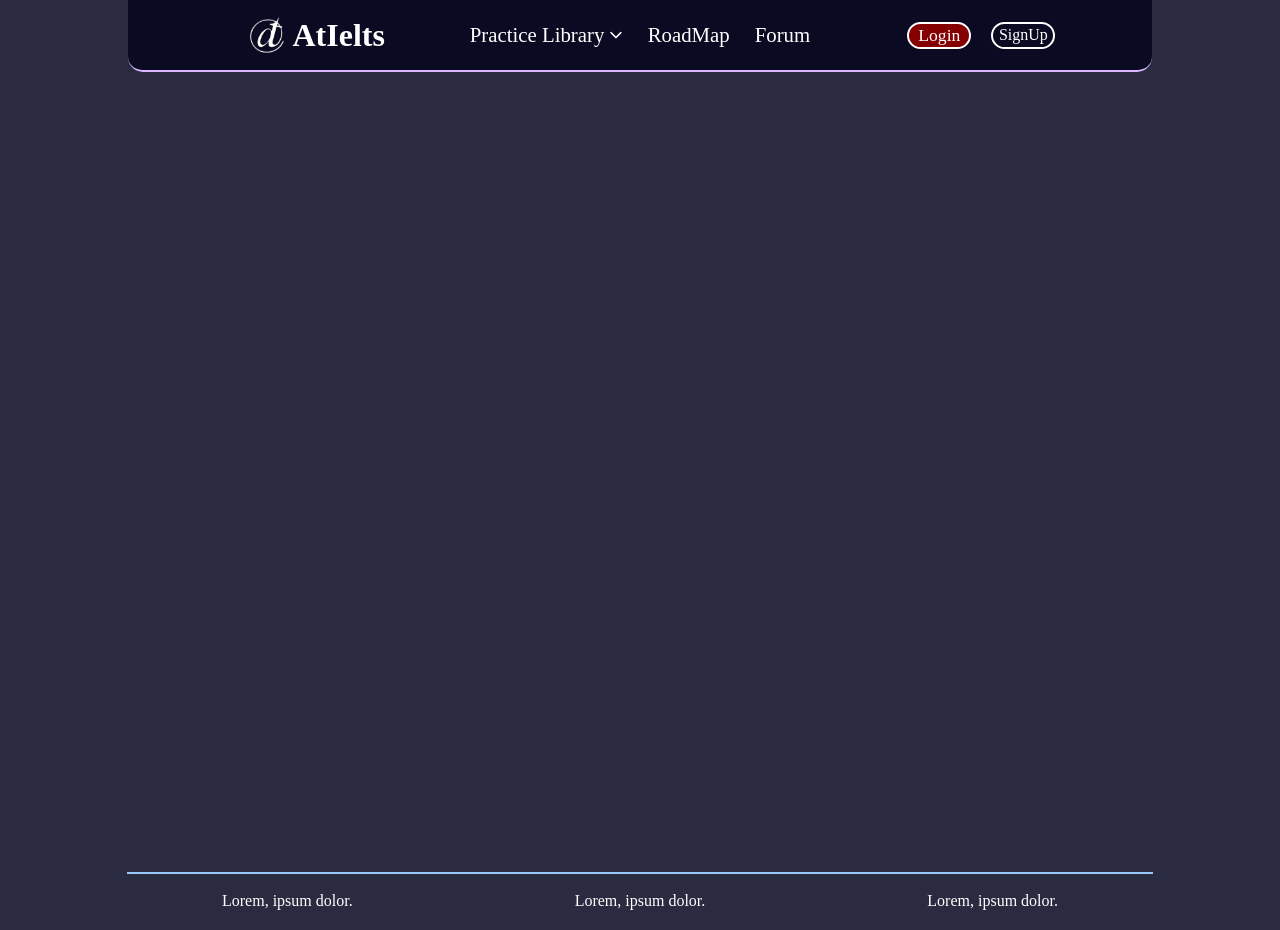
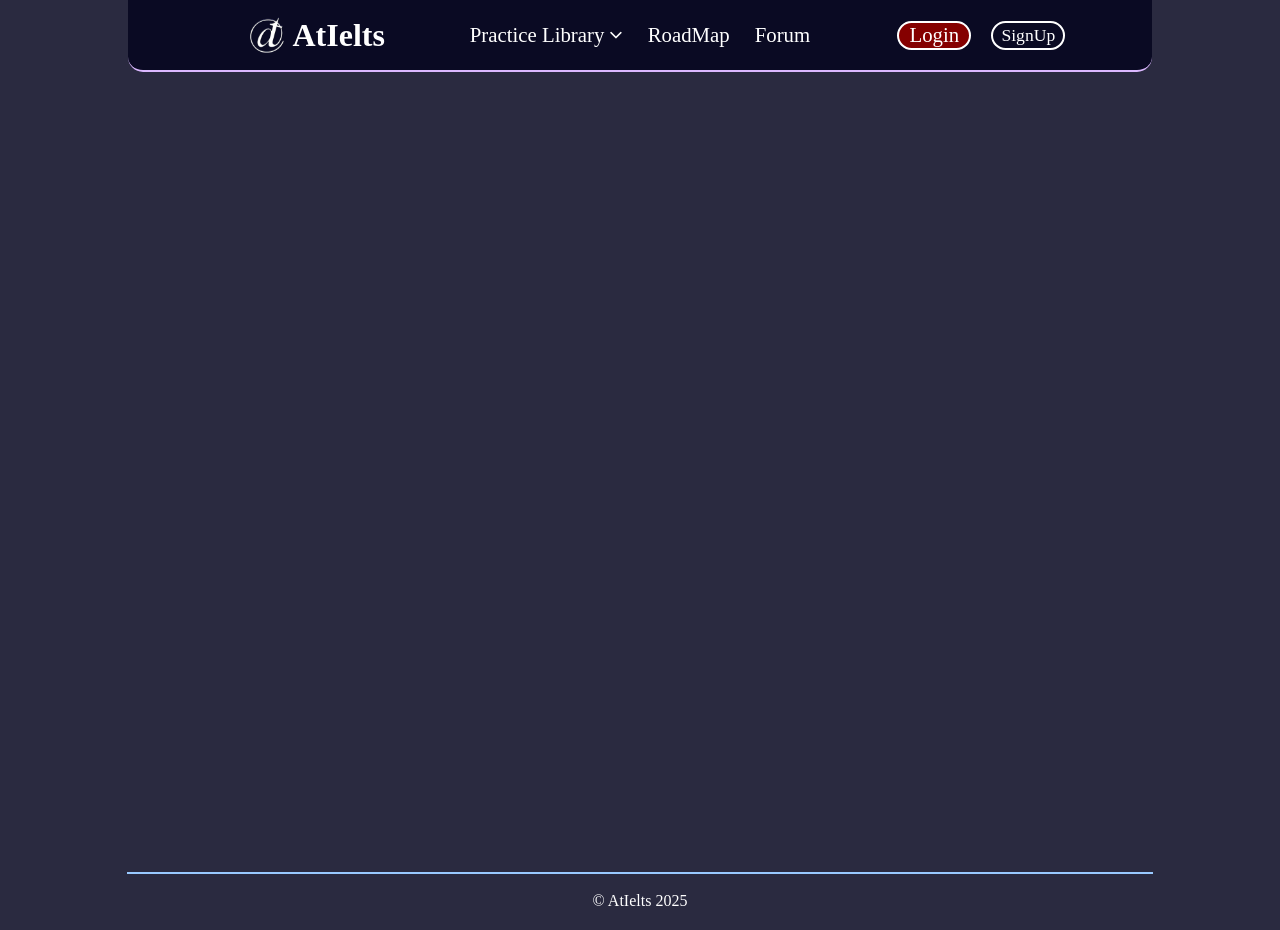
Before and after one commit to Erkhembileg0803/AtIelts, a React (Create React App) app: page /roadmap in a window 1280 px wide. Built offline with nearby package versions, Linux system fonts and the light colour scheme.

Commit message:
MainPage3

```diff
--- a/src/App.jsx
+++ b/src/App.jsx
@@ -17,7 +17,7 @@ function App() {
               <>
                 <section className="intro">
                   <h1 className="introHeading">Level Up Your <span>IELTS</span> Here.</h1>
-                  <h2>Game-Like Exam Preparation With Practice Tests</h2>
+                  <h2>Game-Like Exam Preparation With IELTS Skills.</h2>
                   <Link to="/roadmap" className="beginButton">BEGIN</Link>
                 </section>
                 <section className="about">
--- a/src/components/Footer.jsx
+++ b/src/components/Footer.jsx
@@ -3,9 +3,7 @@ function Footer(){
     return <footer>
             <hr />
             <ul className="footer-text">
-            <li>Lorem, ipsum dolor.</li>
-            <li>Lorem, ipsum dolor.</li>
-            <li>Lorem, ipsum dolor.</li>
+            <li>&copy; AtIelts 2025</li>
             </ul>
         </footer>
 }
--- a/src/styles/header.css
+++ b/src/styles/header.css
@@ -113,10 +113,10 @@ header .account .dashboard{
 }
 header .account span, .signUp {
     border: 2px solid white;
-    width: 60px;
+    width: 70px;
     border-radius: 15px;
-    font-size: 1.1rem;
-    height: 23px;
+    font-size: 1.3rem;
+    height: 25px;
     display: flex;
     justify-content: center;
     align-items: center;
@@ -126,7 +126,7 @@ header .account span, .signUp {
 }
 header .signUp{
     background-color: transparent;
-    font-size: 1rem;
+    font-size: 1.1rem;
 }
 header .account span:hover{
     background-color: white;
```
